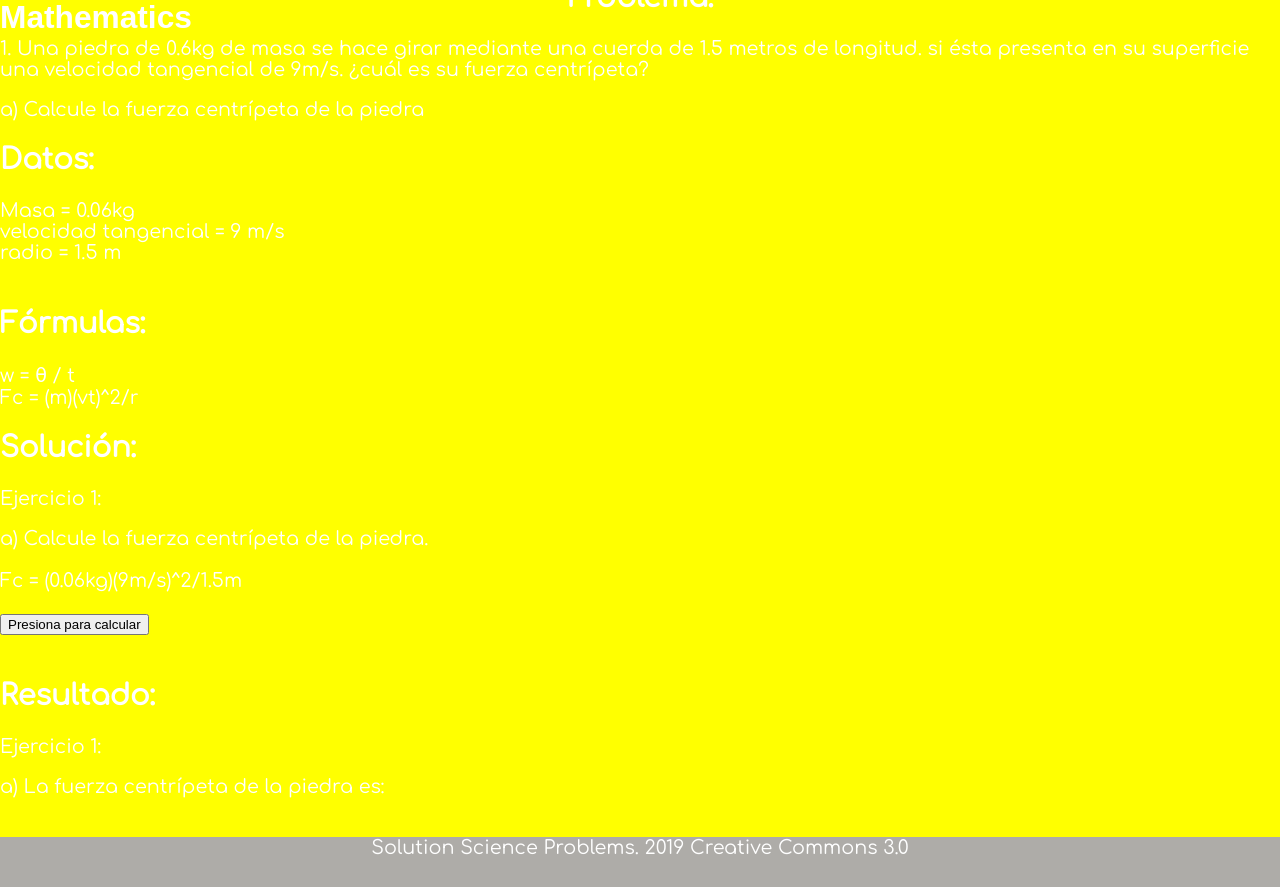
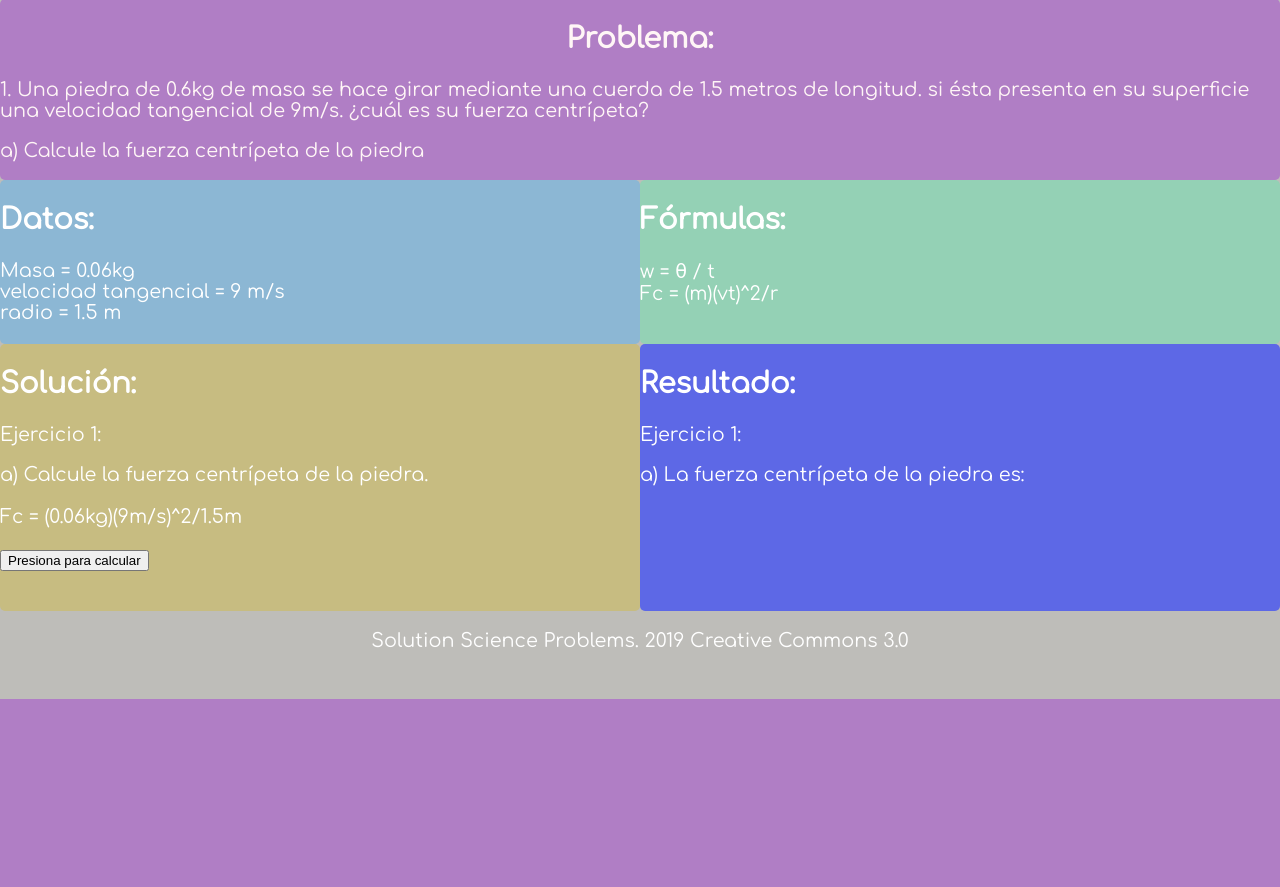
Before and after one commit to Irvingm07/appPhp7, a PHP site: page / in a window 1280 px wide. Shown: the part 101-988 px from the top of the page. After the commit the page ends 800 px from the top, so only its background shows below. Run offline with PHP 8.4, Linux system fonts and the light colour scheme; some web fonts are replaced.

Commit message:
Update and rename css/estilos.css to  css/estilos.css

```diff
--- a/css/estilos.css
+++ b/css/estilos.css
@@ -1,5 +1,5 @@
 body{
-    background-color: yellow;
+  background-color: #bebdb9;
   color: white;
   font-family: 'Comfortaa', cursive;
   font-size: 1.2em;
@@ -9,27 +9,87 @@ body{
 }
 header, footer {
 color: #ffffff;
- background-color: #aeaca8;
+background-color: #bebdb9;
 width: 100%;
 height: 50px;
 }
 header{
   display: inline-flex;
   font-family: 'Rambla', sans-serif;
-    font-size: 1.1em;
+  font-size: 1.0em;
 }
 
-#container{
+#contenedor{
   background-image: url(../images/phy11.jpg);
   display: block;
   height: 800px;
 }
 
-.otroIntento{
-   color: yellow;
-   font-weight: bold;
-}
-
 footer{
   text-align: center;
 }
+
+#descripcion{
+  grid-area: b1;
+  background-color: rgb(176, 126, 197);
+  color: rgb(255, 246, 246);
+  border-radius: 5px;
+}
+#datos{
+  grid-area: b2;
+  background-color: #8cb7d4;
+  border-radius: 5px;
+}
+#formulas{
+  grid-area: b3;
+  background-color: rgb(148, 209, 181);
+  border-radius: 5px;
+}
+#solucion{
+  grid-area: b4;
+  background-color: rgb(199, 188, 129);
+  color: white;
+  border-radius: 5px;
+}
+#resultado{
+  grid-area: b5;
+  background-color: rgb(93, 104, 230);
+  color: white;
+  border-radius: 5px;
+}
+
+
+#contenedor{
+  display: grid;
+  grid-template-columns:  repeat(4, [col] 1fr) ;
+  grid-template-rows: auto;
+  grid-template-areas: "a a a a "
+                       "b b b b"
+                       "b b b b"
+                       "b b b b"
+                       "c c c c";
+  width: 100%;
+  height: 100%;
+}
+
+.gridProblema{
+  grid-area: b;
+}
+#gridHeader{
+  grid-area: a;
+  width: 100%;
+  height: 100px;
+}
+#gridPie{
+  grid-area: c;
+}
+#problema{
+  display: grid;
+  grid-template-columns:  repeat(4, [col] 1fr) ;
+  grid-template-rows: auto;
+  grid-template-areas: "b1 b1 b1 b1"
+                       "b2 b2 b3 b3"
+                       "b4 b4 b5 b5";
+  width: 100%;
+  height: 100%;
+}
```
Lines whose indentation alone changed are shown as unchanged.
